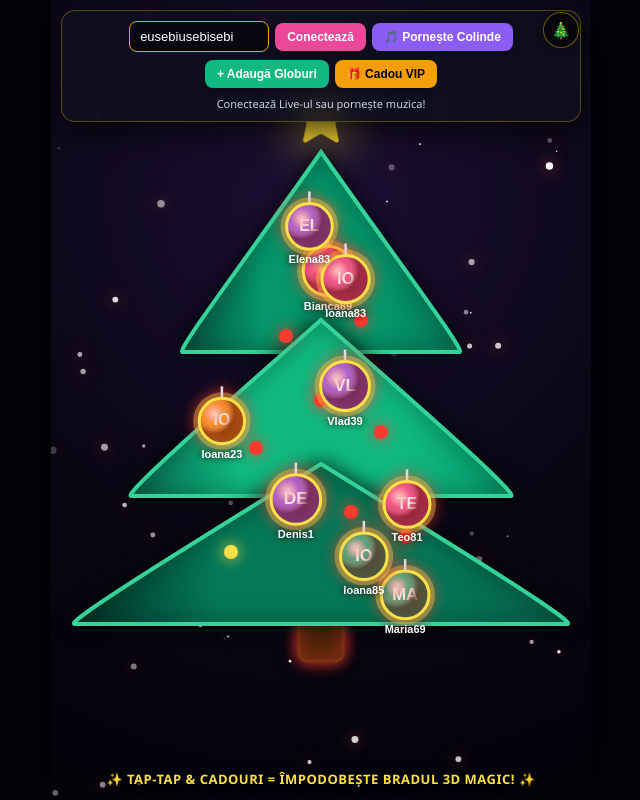
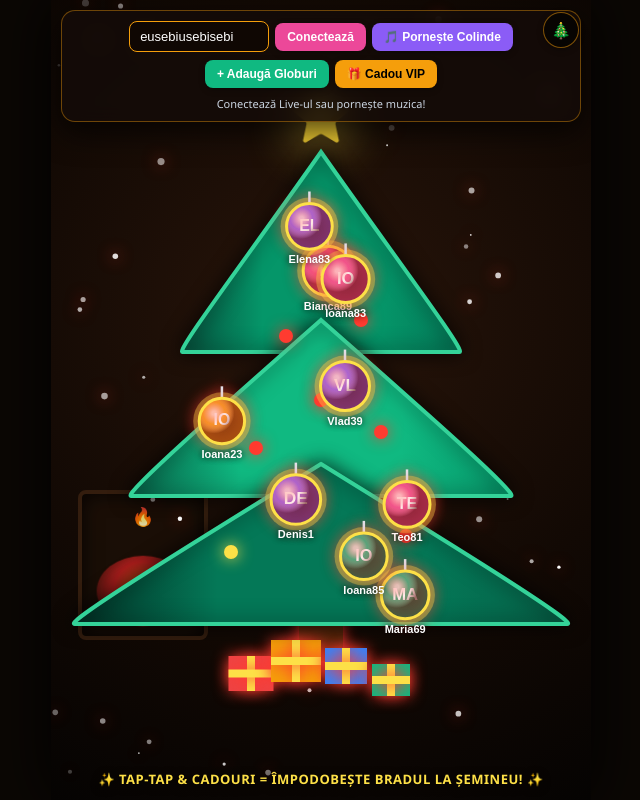
Before and after one commit to boby2020/tiktok-trivia., a website: page public/index.html in a window 1280 px wide. Shown: the whole page, without its empty margins (319-959 px from the left). Drawn offline with nearby package versions, Linux system fonts and the light colour scheme; no server answers.

Commit message:
Update index.html

```diff
--- a/public/index.html
+++ b/public/index.html
@@ -3,11 +3,11 @@
 <head>
     <meta charset="UTF-8">
     <meta name="viewport" content="width=device-width, initial-scale=1.0, maximum-scale=1.0, user-scalable=no">
-    <title>Brad 3D Spectaculos - TikTok Live</title>
+    <title>Bradul de Crăciun cu Șemineu - TikTok Live</title>
     <style>
         * { box-sizing: border-box; margin: 0; padding: 0; user-select: none; }
         body {
-            background: #010308;
+            background: #0b0704;
             overflow: hidden;
             font-family: 'Segoe UI', Roboto, Helvetica, Arial, sans-serif;
             display: flex;
@@ -21,9 +21,38 @@
             width: 100%;
             height: 100%;
             max-width: 540px;
-            background: radial-gradient(circle at 50% 25%, #1b1035 0%, #090614 55%, #010308 100%);
+            /* Fundal cameră călduroasă de Crăciun cu șemineu în stânga-spate */
+            background: radial-gradient(circle at 50% 40%, #29150a 0%, #120904 60%, #050302 100%);
             overflow: hidden;
             box-shadow: 0 0 60px rgba(0,0,0,0.95);
+        }
+        /* Decor șemineu animat în fundal */
+        .fireplace-bg {
+            position: absolute;
+            bottom: 20%;
+            left: 5%;
+            width: 130px;
+            height: 150px;
+            background: #1c1008;
+            border: 4px solid #3a2211;
+            border-radius: 8px;
+            box-shadow: inset 0 0 20px rgba(0,0,0,0.9);
+            z-index: 1;
+            opacity: 0.85;
+        }
+        .fire-glow {
+            position: absolute;
+            bottom: 10px;
+            left: 15px;
+            right: 15px;
+            height: 70px;
+            background: radial-gradient(circle, #f97316 0%, #dc2626 50%, transparent 100%);
+            border-radius: 50%;
+            animation: flicker 0.6s infinite alternate;
+        }
+        @keyframes flicker {
+            0% { opacity: 0.8; transform: scale(0.95); }
+            100% { opacity: 1; transform: scale(1.05); }
         }
         canvas {
             position: absolute;
@@ -39,9 +68,9 @@
             left: 10px;
             right: 10px;
             z-index: 10;
-            background: rgba(15, 15, 30, 0.9);
-            backdrop-filter: blur(12px);
-            border: 1px solid rgba(255, 215, 0, 0.3);
+            background: rgba(20, 12, 8, 0.9);
+            backdrop-filter: blur(10px);
+            border: 1px solid rgba(245, 158, 11, 0.4);
             border-radius: 14px;
             padding: 10px;
             display: flex;
@@ -53,7 +82,7 @@
         #controls.hidden { transform: translateY(-160%); }
         .row { display: flex; gap: 6px; justify-content: center; align-items: center; }
         input {
-            background: #090614;
+            background: #0f0703;
             border: 1px solid #f59e0b;
             color: #fff;
             padding: 7px 10px;
@@ -84,7 +113,7 @@
             z-index: 11;
             background: rgba(0,0,0,0.6);
             color: #fde047;
-            border: 1px solid rgba(255,215,0,0.4);
+            border: 1px solid rgba(245,158,11,0.5);
             border-radius: 50%;
             width: 36px;
             height: 36px;
@@ -113,6 +142,12 @@
 <body>
 
 <div id="game-container">
+    <!-- Șemineul cald în fundal -->
+    <div class="fireplace-bg">
+        <div style="position: absolute; top: 10px; left: 0; right: 0; text-align: center; font-size: 18px;">🔥</div>
+        <div class="fire-glow"></div>
+    </div>
+
     <canvas id="treeCanvas"></canvas>
 
     <button id="toggle-ui" onclick="toggleControls()">🎄</button>
@@ -131,7 +166,7 @@
     </div>
 
     <div class="bottom-banner">
-        ✨ TAP-TAP & CADOURI = ÎMPODOBEȘTE BRADUL 3D MAGIC! ✨
+        ✨ TAP-TAP & CADOURI = ÎMPODOBEȘTE BRADUL LA ȘEMINEU! ✨
     </div>
 </div>
 
@@ -156,14 +191,14 @@
     window.addEventListener('resize', resize);
     resize();
 
-    // Zăpadă strălucitoare 3D
+    // Zăpadă strălucitoare
     const snowflakes = [];
-    for (let i = 0; i < 70; i++) {
+    for (let i = 0; i < 60; i++) {
         snowflakes.push({
             x: Math.random() * width,
             y: Math.random() * height,
-            radius: Math.random() * 3 + 0.8,
-            speed: Math.random() * 1.5 + 0.5,
+            radius: Math.random() * 2.8 + 0.8,
+            speed: Math.random() * 1.3 + 0.4,
             opacity: Math.random() * 0.8 + 0.2
         });
     }
@@ -189,10 +224,9 @@
         }
 
         assignPosition() {
-            // Poziționare pe volumul conic al bradului 3D
             const topY = height * 0.25;
             const bottomY = height * 0.77;
-            this.relY = Math.random(); // 0 sus, 1 jos
+            this.relY = Math.random();
             this.y = topY + this.relY * (bottomY - topY);
 
             const maxWidthAtY = this.relY * (width * 0.34) + 10;
@@ -203,14 +237,11 @@
 
         draw() {
             ctx.save();
-
-            // Halou luminos puternic în spatele globului 3D
             ctx.beginPath();
             ctx.arc(this.x, this.y, this.radius + 6, 0, Math.PI * 2);
             ctx.fillStyle = 'rgba(253, 224, 71, 0.4)';
             ctx.fill();
 
-            // Cârlig/Sfoară argintie lucioasă
             ctx.beginPath();
             ctx.moveTo(this.x, this.y - this.radius);
             ctx.lineTo(this.x, this.y - this.radius - 12);
@@ -218,7 +249,6 @@
             ctx.lineWidth = 2.5;
             ctx.stroke();
 
-            // Globul 3D cu efect de sferă lucioasă
             ctx.beginPath();
             ctx.arc(this.x, this.y, this.radius, 0, Math.PI * 2);
             ctx.closePath();
@@ -237,7 +267,6 @@
                 ctx.fillText(this.nickname.substring(0, 2).toUpperCase(), this.x, this.y);
             }
 
-            // Luciu sferic (efect 3D de sticlă)
             const specular = ctx.createRadialGradient(
                 this.x - this.radius * 0.35, this.y - this.radius * 0.35, 2,
                 this.x - this.radius * 0.35, this.y - this.radius * 0.35, this.radius * 0.9
@@ -249,21 +278,18 @@
             ctx.fill();
             ctx.restore();
 
-            // Contur auriu premium
             ctx.beginPath();
             ctx.arc(this.x, this.y, this.radius, 0, Math.PI * 2);
             ctx.strokeStyle = '#fde047';
             ctx.lineWidth = 3;
             ctx.stroke();
 
-            // Nume elegant dedesubt
             ctx.fillStyle = '#ffffff';
             ctx.font = 'bold 11px sans-serif';
             ctx.textAlign = 'center';
             ctx.shadowColor = 'rgba(0,0,0,0.95)';
             ctx.shadowBlur = 6;
             ctx.fillText(this.nickname.substring(0, 10), this.x, this.y + this.radius + 14);
-
             ctx.restore();
         }
     }
@@ -272,7 +298,7 @@
         const cx = width / 2;
         const time = Date.now() * 0.003;
 
-        // 1. Steaua 3D spectaculoasă din vârf
+        // Steaua 3D din vârf
         ctx.save();
         ctx.shadowColor = '#fde047';
         ctx.shadowBlur = 35 + Math.sin(time * 2) * 15;
@@ -282,16 +308,29 @@
         ctx.fillText('⭐', cx, height * 0.15);
         ctx.restore();
 
-        // 2. Trunchiul 3D cu textură de lemn masiv
+        // Trunchiul bradului
         ctx.fillStyle = '#52250a';
         ctx.beginPath();
         ctx.roundRect(cx - 22, height * 0.77, 44, 45, 8);
         ctx.fill();
-        ctx.strokeStyle = '#78350f';
-        ctx.lineWidth = 3;
-        ctx.stroke();
 
-        // 3. Straturile volumetrice ale bradului (Aspect 3D conic, curbat, cu lumini laterale)
+        // Cadouri luxuriante la baza bradului (inspirate din poza ta)
+        const gifts = [
+            {x: cx - 70, y: height * 0.82, w: 45, h: 35, col: '#ef4444'},
+            {x: cx - 25, y: height * 0.80, w: 50, h: 42, col: '#f59e0b'},
+            {x: cx + 25, y: height * 0.81, w: 42, h: 36, col: '#3b82f6'},
+            {x: cx + 70, y: height * 0.83, w: 38, h: 32, col: '#10b981'}
+        ];
+        gifts.forEach(g => {
+            ctx.fillStyle = g.col;
+            ctx.fillRect(g.x - g.w/2, g.y, g.w, g.h);
+            // Fundiță cadou
+            ctx.fillStyle = '#fde047';
+            ctx.fillRect(g.x - 4, g.y, 8, g.h);
+            ctx.fillRect(g.x - g.w/2, g.y + g.h/2 - 4, g.w, 8);
+        });
+
+        // Straturile volumetrice ale bradului 3D
         const levels = [
             { top: height * 0.19, mid: height * 0.32, bottom: height * 0.44, w: width * 0.27, col1: '#064e3b', col2: '#059669', col3: '#047857' },
             { top: height * 0.40, mid: height * 0.51, bottom: height * 0.62, w: width * 0.37, col1: '#065f46', col2: '#10b981', col3: '#059669' },
@@ -302,8 +341,6 @@
             ctx.save();
             ctx.shadowColor = 'rgba(0, 0, 0, 0.75)';
             ctx.shadowBlur = 20;
-
-            // Formă curbată 3D pentru fiecare nivel al coroanei
             ctx.beginPath();
             ctx.moveTo(cx, lvl.top);
             ctx.bezierCurveTo(cx + lvl.w * 0.5, lvl.mid, cx + lvl.w, lvl.bottom, cx + lvl.w * 0.95, lvl.bottom);
@@ -311,7 +348,6 @@
             ctx.bezierCurveTo(cx - lvl.w, lvl.bottom, cx - lvl.w * 0.5, lvl.mid, cx, lvl.top);
             ctx.closePath();
 
-            // Gradient lateral pentru volum 3D real (lumină din stânga/dreapta)
             const grad = ctx.createLinearGradient(cx - lvl.w, 0, cx + lvl.w, 0);
             grad.addColorStop(0, lvl.col1);
             grad.addColorStop(0.3, lvl.col2);
@@ -319,19 +355,17 @@
             grad.addColorStop(1, lvl.col3);
             ctx.fillStyle = grad;
             ctx.fill();
-
-            // Contur festiv luminos
             ctx.strokeStyle = '#34d399';
             ctx.lineWidth = 4;
             ctx.stroke();
             ctx.restore();
         });
 
-        // 4. Ghirlande de lumini neon colorate care pulsează
+        // Ghirlande luminoase neon
         const lights = [
             {x: cx, y: height * 0.27}, {x: cx - 35, y: height * 0.42}, {x: cx + 40, y: height * 0.40},
             {x: cx - 65, y: height * 0.56}, {x: cx + 60, y: height * 0.54}, {x: cx, y: height * 0.50},
-            {x: cx - 90, y: height * 0.69}, {x: cx + 85, y: height * 0.67}, {x: cx - 30, y: height * 0.63}, {x: cx + 30, y: height * 0.64}
+            {x: cx - 90, y: height * 0.69}, {x: cx + 85, y: height * 0.67}, {x: cx - 30, y: height * 0.63}
         ];
         lights.forEach((lt, idx) => {
             ctx.beginPath();
@@ -345,8 +379,6 @@
 
     function animate() {
         ctx.clearRect(0, 0, width, height);
-
-        // Zăpadă 3D în cădere
         ctx.fillStyle = '#ffffff';
         snowflakes.forEach(sf => {
             ctx.globalAlpha = sf.opacity;
@@ -358,12 +390,8 @@
         });
         ctx.globalAlpha = 1.0;
 
-        // Desenare Brad 3D Spectaculos
         draw3DTree();
-
-        // Desenare Globuri cu poze de profil
         ornaments.forEach(o => o.draw());
-
         requestAnimationFrame(animate);
     }
 
```
